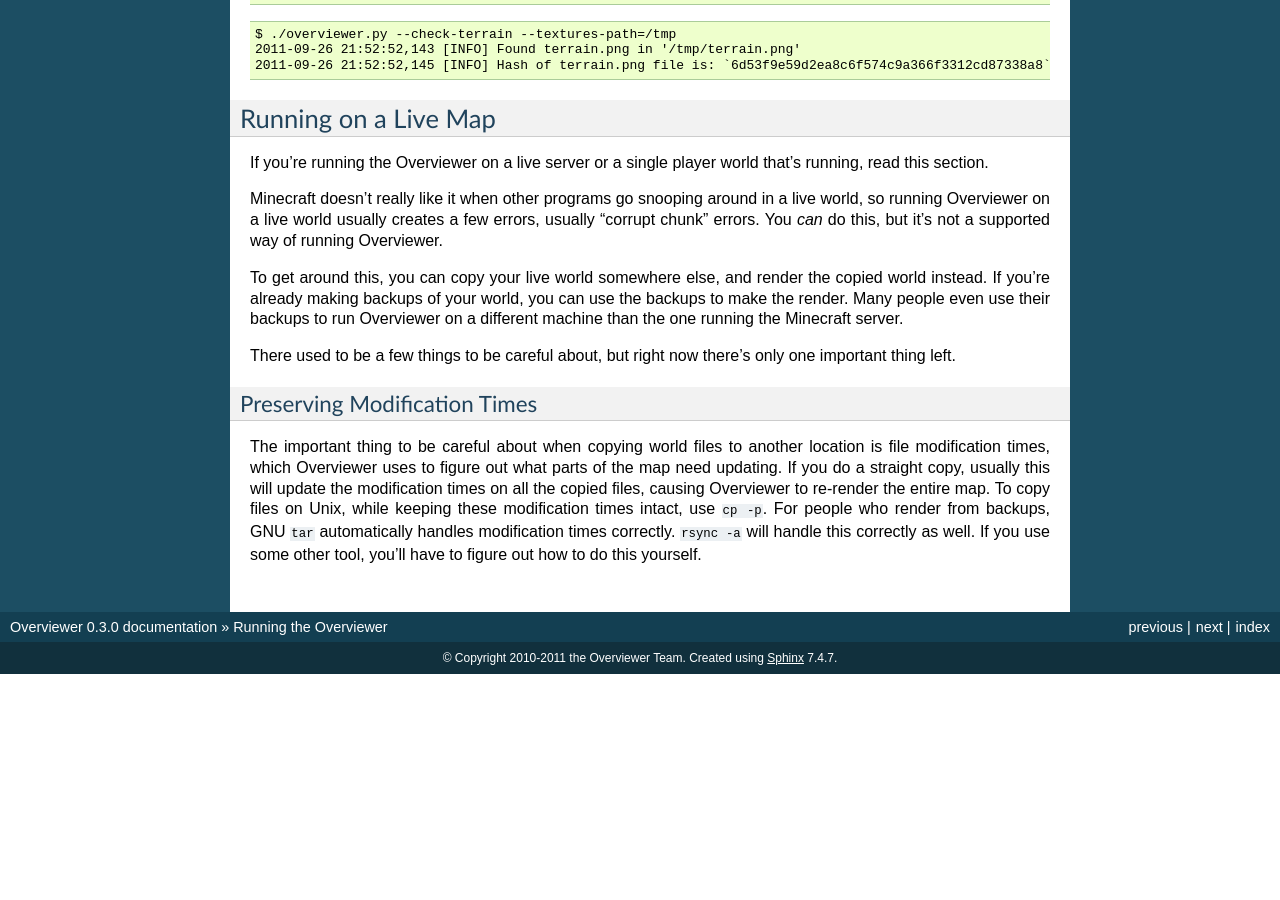
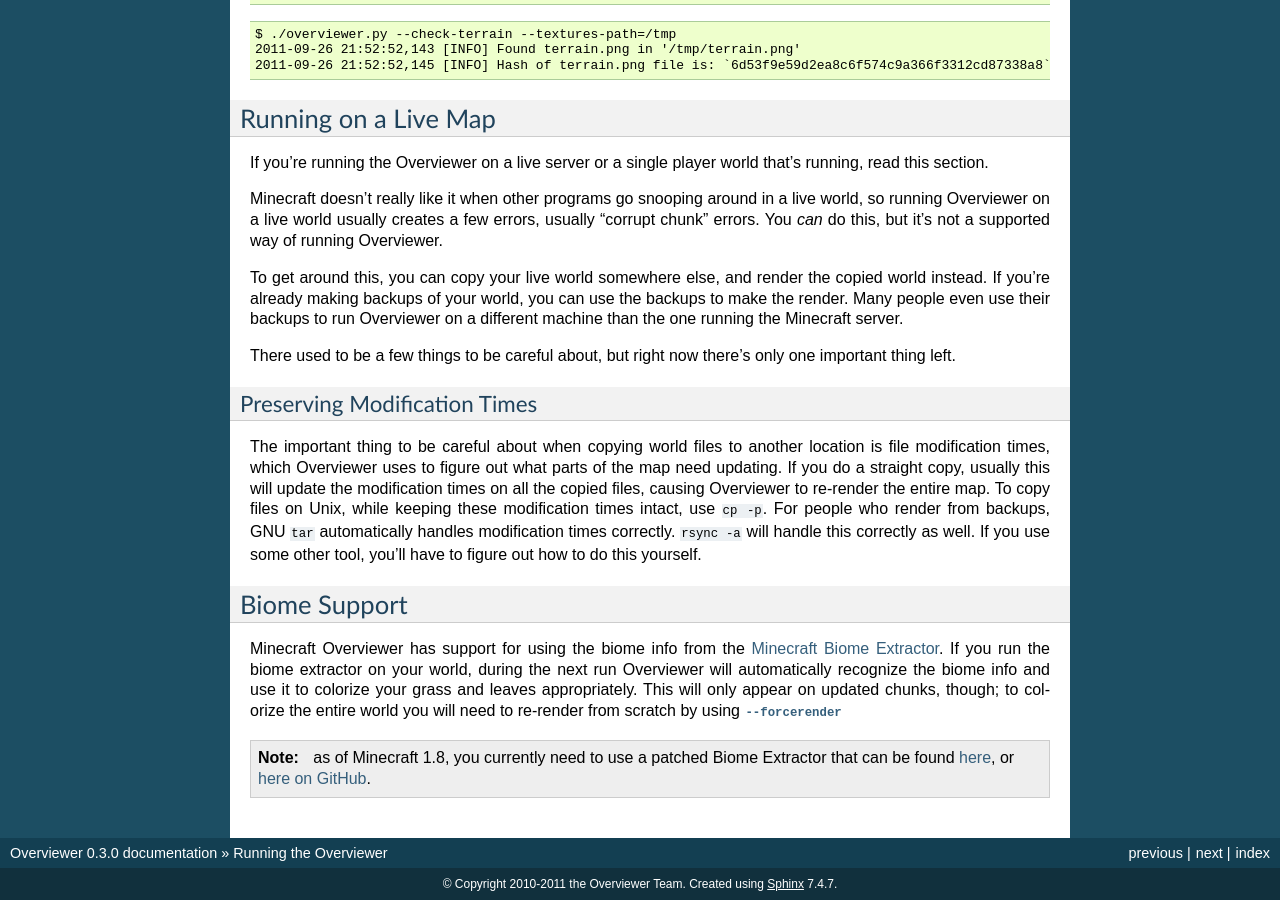
Before and after one commit to overviewer/Minecraft-Overviewer, a Sphinx documentation site: the page built from docs/running.rst, in a window 1280 px wide and 900 px high, scrolled down 1788 px. Built offline with Sphinx 7.4.7, drawn with Linux system fonts in a browser that asks for light colours; before the commit the page ends 2462 px from its top, so only the background shows below that.

Commit message:
added section about biome support to docs

```diff
--- a/docs/running.rst
+++ b/docs/running.rst
@@ -137,3 +137,23 @@ modification times intact, use ``cp -p``. For people who render from backups,
 GNU ``tar`` automatically handles modification times correctly. ``rsync -a``
 will handle this correctly as well. If you use some other tool, you'll have to
 figure out how to do this yourself.
+
+Biome Support
+=============
+
+Minecraft Overviewer has support for using the biome info from the `Minecraft
+Biome Extractor`_. If you run the biome extractor on your world, during the
+next run Overviewer will automatically recognize the biome info and use it to
+colorize your grass and leaves appropriately. This will only appear on updated
+chunks, though; to colorize the entire world you will need to re-render from
+scratch by using :option:`--forcerender`
+
+.. note::
+
+    as of Minecraft 1.8, you currently need to use a patched Biome Extractor
+    that can be found `here
+    <http://www.minecraftforum.net/topic/76063-minecraft-biome-extractor-add-biome-support-to-your-mapper/page__st__140__gopid__8431028#entry8431028>`_,
+    or `here on GitHub
+    <https://github.com/overviewer/minecraft-biome-extractor>`_.
+
+.. _Minecraft Biome Extractor: http://www.minecraftforum.net/viewtopic.php?f=25&t=80902
```
